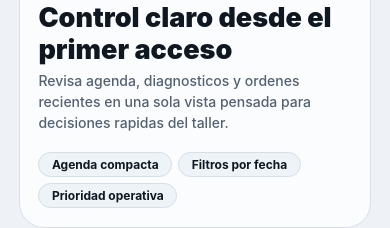
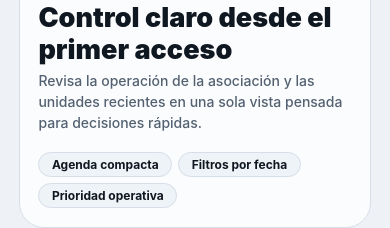
Before and after one commit to sumanuel/T-SAFV-App-V, a React Native app: screen / in a window 390 px wide. Shown: the part 311-539 px from the top of the page. Built offline with nearby package versions, Linux system fonts and the light colour scheme.

Commit message:
feat: actualizar descripciones y textos en pantallas de acceso y fiscalización para mayor claridad

```diff
--- a/src/screens/AccessStatusScreen.js
+++ b/src/screens/AccessStatusScreen.js
@@ -18,13 +18,13 @@ const statusContent = {
   missing: {
     title: "Perfil no disponible",
     description:
-      "La cuenta existe en autenticacion, pero no tiene un perfil operativo en el taller.",
+      "La cuenta existe en autenticación, pero no tiene un perfil operativo dentro de una asociación.",
     label: "Requiere revision",
   },
   [USER_STATUSES.PENDING_APPROVAL]: {
     title: "Cuenta en revision",
     description:
-      "Tu acceso ya fue creado, pero aun falta la aprobacion interna del taller para habilitar la operacion.",
+      "Tu acceso ya fue creado, pero aún falta la aprobación interna de la asociación para habilitar la operación.",
     label: "Pendiente",
   },
   [USER_STATUSES.SUSPENDED]: {
@@ -164,7 +164,7 @@ export default function AccessStatusScreen({
                 Invitacion detectada
               </Text>
               <Text style={[styles.invitationTitle, { color: colors.text }]}>
-                Ya puedes unirte al taller
+                Ya puedes unirte a la asociación
               </Text>
               <Text
                 style={[
--- a/src/screens/AuthScreen.js
+++ b/src/screens/AuthScreen.js
@@ -82,7 +82,7 @@ export default function AuthScreen() {
         kicker: "Recuperacion segura",
         title: "Recuperar acceso",
         subtitle:
-          "Enviaremos el enlace de recuperacion al correo operativo asociado al taller.",
+          "Enviaremos el enlace de recuperación al correo operativo asociado a tu acceso en la asociación.",
         pills: ["Correo seguro", "Acceso validado"],
       };
     }
@@ -92,7 +92,7 @@ export default function AuthScreen() {
         kicker: "Registro operativo",
         title: "Crear cuenta",
         subtitle:
-          "Registra tu acceso para entrar al panel del taller y sincronizar tu informacion desde el primer inicio.",
+          "Registra tu acceso para entrar al panel de fiscalización y sincronizar tu información desde el primer inicio.",
         pills: ["Cuenta nueva", "Perfil", "Sincronizacion"],
       };
     }
@@ -101,7 +101,7 @@ export default function AuthScreen() {
       kicker: "Acceso seguro",
       title: "T-SAFV",
       subtitle:
-        "Inicia sesion para cargar tu espacio de trabajo y sincronizar tus datos del taller.",
+        "Inicia sesión para cargar tu espacio de trabajo y sincronizar tus datos de asociación.",
       pills: ["Seguridad", "JWT", "Tu sistema"],
     };
   }, [mode]);
--- a/src/screens/OnboardingScreen.js
+++ b/src/screens/OnboardingScreen.js
@@ -23,7 +23,7 @@ const slides = [
     eyebrow: "Centro operativo",
     title: "Control claro desde el primer acceso",
     description:
-      "Revisa agenda, diagnosticos y ordenes recientes en una sola vista pensada para decisiones rapidas del taller.",
+      "Revisa la operación de la asociación y las unidades recientes en una sola vista pensada para decisiones rápidas.",
     icon: "speedometer-outline",
     highlights: ["Agenda compacta", "Filtros por fecha", "Prioridad operativa"],
   },
@@ -32,7 +32,7 @@ const slides = [
     eyebrow: "Flujo tecnico",
     title: "Del diagnostico a la entrega sin perder contexto",
     description:
-      "Abre diagnosticos, convierte a orden, registra avances y conserva una trazabilidad limpia por unidad.",
+      "Registra fiscalizaciones, consulta trazas y conserva una bitácora limpia por unidad.",
     icon: "git-merge-outline",
     highlights: ["Diagnostico", "Orden", "Cronologia historica"],
   },
@@ -41,7 +41,7 @@ const slides = [
     eyebrow: "Equipo y control",
     title: "Asignacion y responsabilidad visibles",
     description:
-      "Cada orden puede tener responsables definidos antes de iniciar, evitando trabajo sin trazabilidad operativa.",
+      "Cada propietario y fiscal puede quedar identificado con responsabilidades claras y activación oficial por invitación.",
     icon: "people-outline",
     highlights: ["Responsables", "Estados claros", "Reglas de inicio"],
   },
@@ -50,7 +50,7 @@ const slides = [
     eyebrow: "Historial confiable",
     title: "Historial por unidad pensado para consulta real",
     description:
-      "Mantiene diagnosticos cerrados, ordenes entregadas y cronologias separadas para consultar sin ruido operativo.",
+      "Mantiene trazas, responsables y movimientos por unidad para consultar sin ruido operativo.",
     icon: "shield-checkmark-outline",
     highlights: ["Vehiculos", "Historial operativo", "Entrega final"],
   },
--- a/src/screens/TrazaScreen.js
+++ b/src/screens/TrazaScreen.js
@@ -106,6 +106,7 @@ export default function TrazaScreen({ onBack, currentRole, userProfile }) {
       "Unidad",
       "Placa",
       "Fiscal",
+      "Punto de control",
       "Chofer",
       "Origen",
       "Destino",
@@ -116,6 +117,7 @@ export default function TrazaScreen({ onBack, currentRole, userProfile }) {
       item.numero_unidad || item.unidad_id || "",
       item.placa || "",
       item.fiscal_nombre || item.fiscal_id || "",
+      item.punto_control || "",
       item.chofer || "",
       item.origen || "",
       item.destino || "",
@@ -400,6 +402,19 @@ export default function TrazaScreen({ onBack, currentRole, userProfile }) {
                     {item.fiscal_nombre}
                   </Text>
                 ) : null}
+                {item.punto_control ? (
+                  <Text
+                    style={[
+                      styles.traceMetaText,
+                      { color: colors.textSecondary },
+                    ]}
+                  >
+                    <Text style={{ fontWeight: "700" }}>
+                      Punto de control:{" "}
+                    </Text>
+                    {item.punto_control}
+                  </Text>
+                ) : null}
                 {item.chofer ? (
                   <Text
                     style={[
```
Also changed, not shown: .expo-export-check/metadata.json, 2 other files (tests, documents, lock files or other folders).
